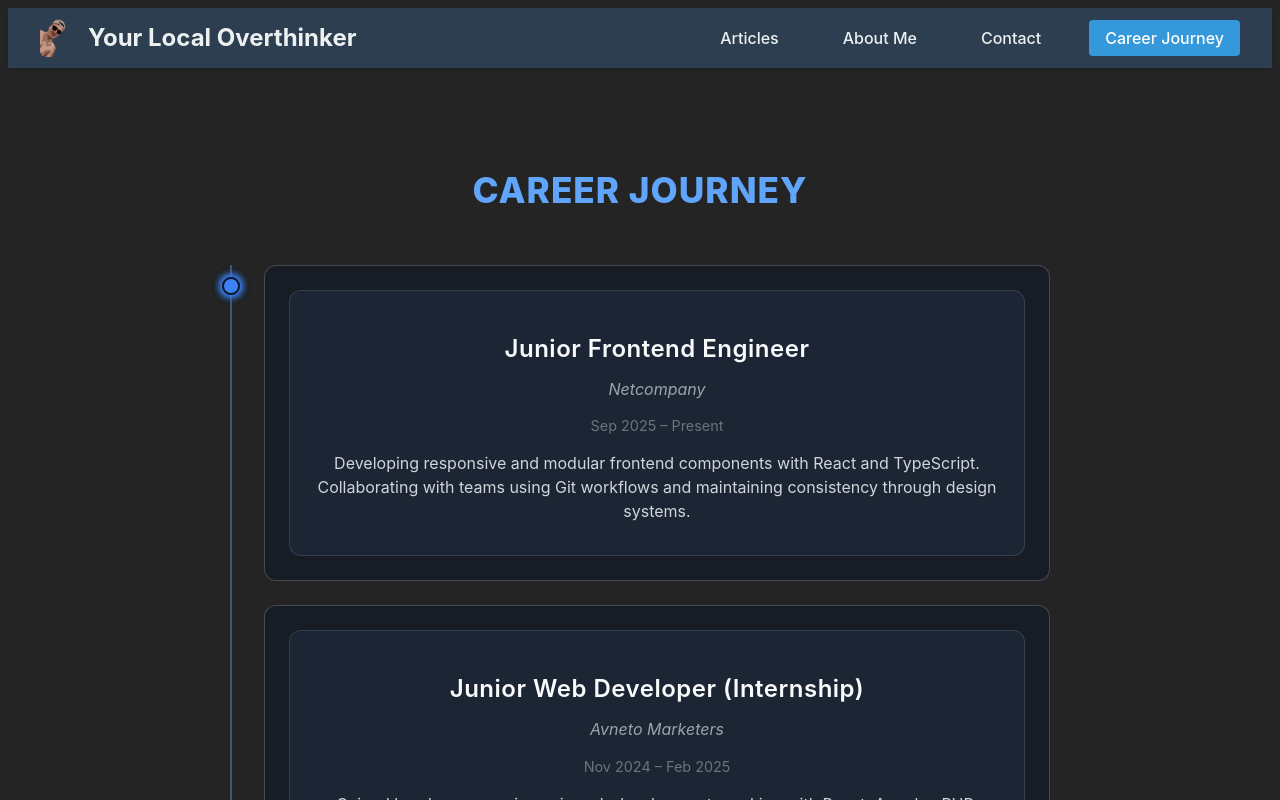
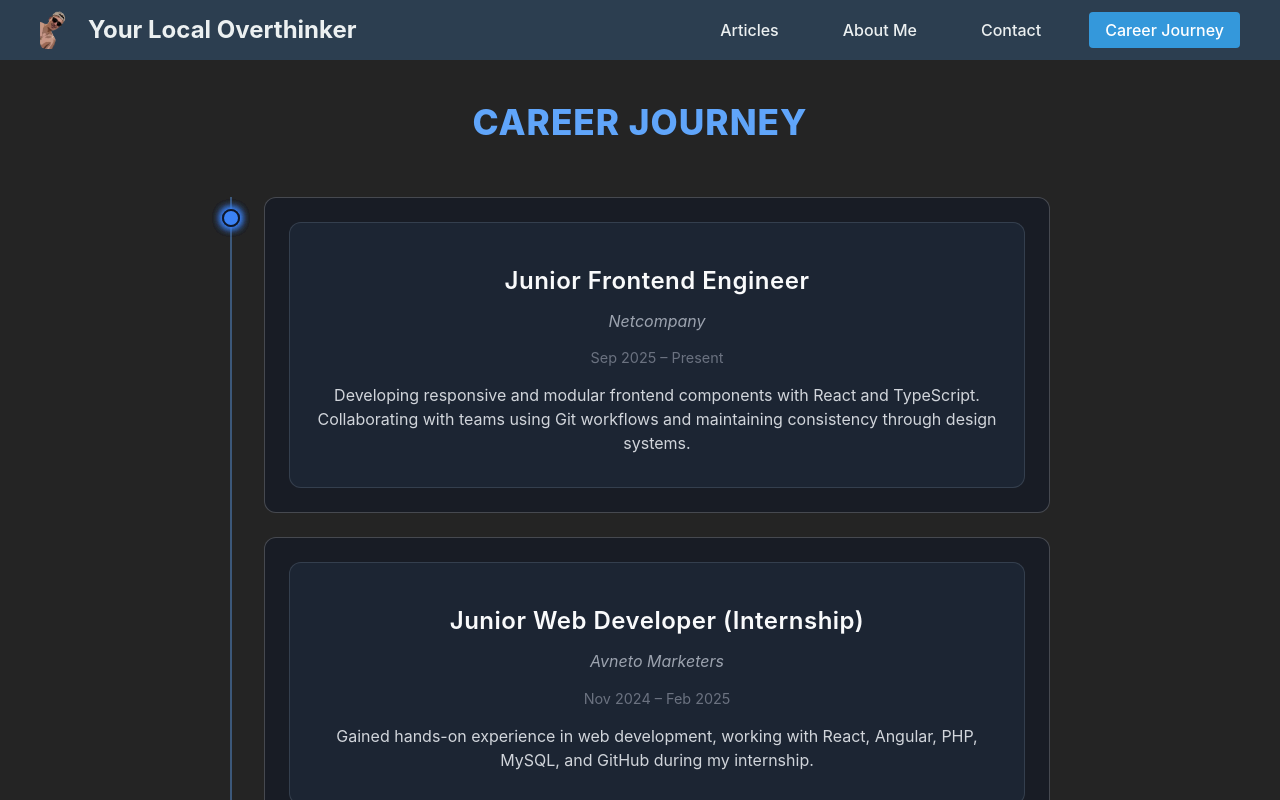
Before and after one commit to pantoine31/papantonhs_web, a React (Vite) app: page /proff in a window 1280 px wide. Shown: the top 800 px of the page. Built offline with nearby package versions, Linux system fonts and the light colour scheme.

Commit message:
fixing footer/navbar

```diff
--- a/src/App.css
+++ b/src/App.css
@@ -1,9 +1,3 @@
-#root {
-  max-width: 1280px;
-  margin: 0 auto;
-  padding: 2rem;
-  text-align: center;
-}
 
 .logo {
   height: 6em;
--- a/src/components/Footer.css
+++ b/src/components/Footer.css
@@ -4,7 +4,19 @@
   text-align: center;
   padding: 1.5rem 0;
   border-top: 1px solid rgba(255, 255, 255, 0.1);
-  margin-top: 90px;
+  margin: 0;
+  width: 100%;
+}
+
+html, body {
+  height: 100%;
+  margin: 0;
+}
+
+#root, .app {
+  min-height: 100vh;
+  display: flex;
+  flex-direction: column;
 }
 
 .footer-links {
--- a/src/components/Navbar.css
+++ b/src/components/Navbar.css
@@ -1,22 +1,27 @@
 /* components/Navbar.css */
+
+
 .navbar {
+  position: fixed;
+  top: 0;
+  left: 0;
+  width: 100%;
+  height: 60px;
   background-color: #2c3e50;
-  padding: 0;
-  box-shadow: 0 2px 4px rgba(0, 0, 0, 0.1);
-  position: sticky;
-  top: 0;
-  z-index: 100;
+  z-index: 1000;
 }
 
 .nav-container {
+  height: 100%;
   max-width: 1200px;
   margin: 0 auto;
   padding: 0 1rem;
+
   display: flex;
   justify-content: space-between;
   align-items: center;
-  height: 60px;
 }
+
 
 .nav-logo {
   color: #ecf0f1;
--- a/src/components/Proff.tsx
+++ b/src/components/Proff.tsx
@@ -88,7 +88,7 @@ export default function Proff() {
                     <a href='/pdfs/Systatiki-Papakonstantinou.pdf' target="_blank" rel="noopener noreferrer">
                         @Professor_Mr_Adreas_Menychtas
                     </a>
-                    <a href='/pdfsSYSTATIKH_KEPYES_PAPAKONSTANTINOU.pdf' target="_blank" rel="noopener noreferrer">
+                    <a href='/pdfs/SYSTATIKH_KEPYES_PAPAKONSTANTINOU.pdf' target="_blank" rel="noopener noreferrer">
                         @Professor_Mr_Stefanos_Gkritzalis
                     </a>
                 </div>
```
